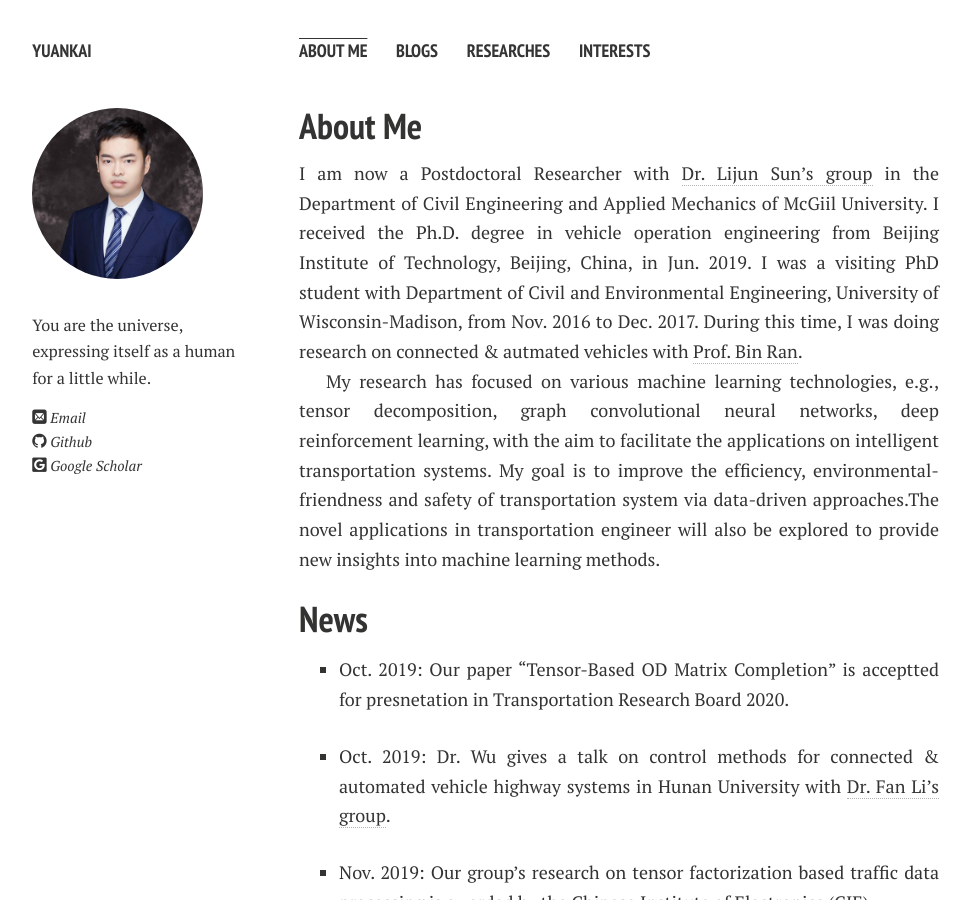
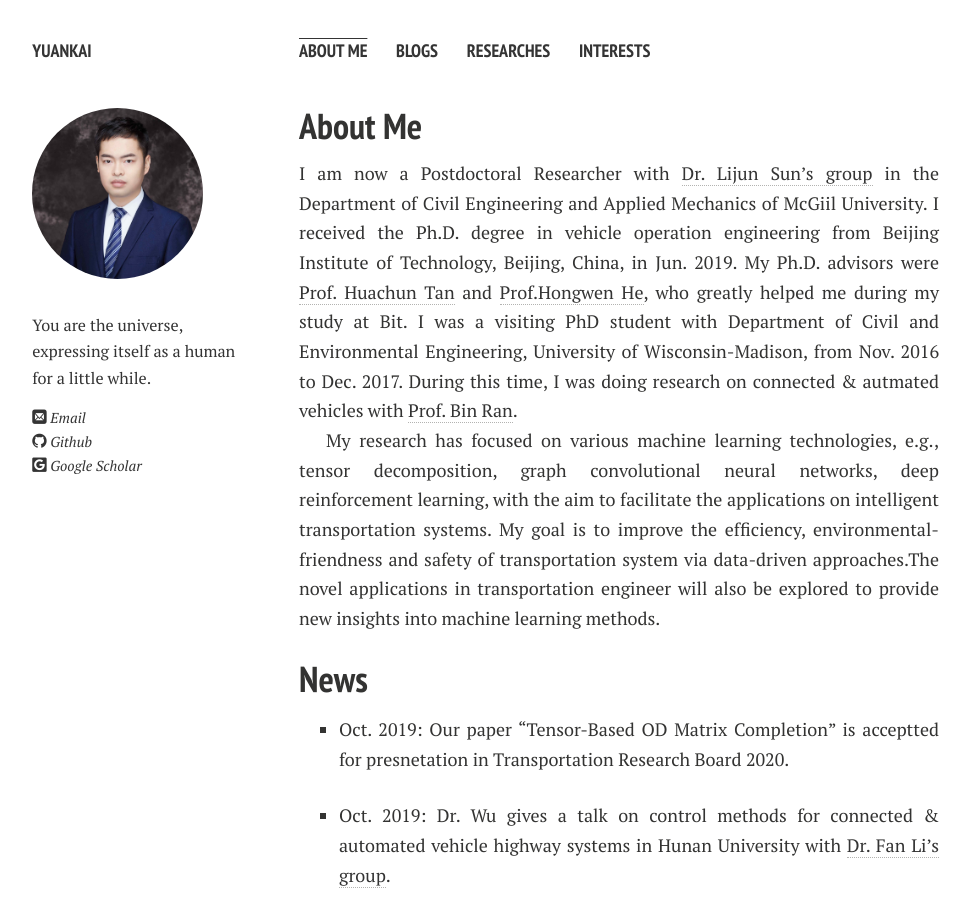
Before and after one commit to eveyuyi/Kaimaoge.github.io, a Jekyll site: the page built from index.md, in a window 1280 px wide and 900 px high. Shown: the whole window, without its empty margins (21-992 px from the left). Built offline with Jekyll 4.4.1, drawn with Linux system fonts in a browser that asks for light colours; nearby versions of some CDN libraries; some web fonts are replaced; our own code applies the rules of GitHub Pages for plain Markdown files.

Commit message:
Update index.md

```diff
--- a/index.md
+++ b/index.md
@@ -4,7 +4,7 @@ layout: page
 
 ## About Me
 
-I am now a Postdoctoral Researcher with [Dr. Lijun Sun's group](https://lijunsun.github.io/) in the Department of Civil Engineering and Applied Mechanics of McGiil University. I received the Ph.D. degree in vehicle operation engineering from Beijing Institute of Technology, Beijing, China, in Jun. 2019. I was a visiting PhD student with Department of Civil and Environmental Engineering, University of Wisconsin-Madison, from Nov. 2016 to Dec. 2017. During this time, I was doing research on connected & autmated vehicles with [Prof. Bin Ran](https://directory.engr.wisc.edu/cee/faculty/ran_bin).
+I am now a Postdoctoral Researcher with [Dr. Lijun Sun's group](https://lijunsun.github.io/) in the Department of Civil Engineering and Applied Mechanics of McGiil University. I received the Ph.D. degree in vehicle operation engineering from Beijing Institute of Technology, Beijing, China, in Jun. 2019. My Ph.D. advisors were [Prof. Huachun Tan](https://tc.seu.edu.cn/2019/1022/c25722a291907/page.htm) and [Prof.Hongwen He](http://me.bit.edu.cn/szdw/jlgcx/ddjlgcjzzx/bssds4/26210.htm), who greatly helped me during my study at Bit. I was a visiting PhD student with Department of Civil and Environmental Engineering, University of Wisconsin-Madison, from Nov. 2016 to Dec. 2017. During this time, I was doing research on connected & autmated vehicles with [Prof. Bin Ran](https://directory.engr.wisc.edu/cee/faculty/ran_bin).
 
 My research has focused on various machine learning technologies, e.g., tensor decomposition, graph convolutional neural networks, deep reinforcement learning, with the aim to facilitate the applications on intelligent transportation systems. My goal is to improve the efficiency, environmental-friendness and safety of transportation system via data-driven approaches.The novel applications in transportation engineer will also be explored to provide new insights into machine learning methods.
 
```
